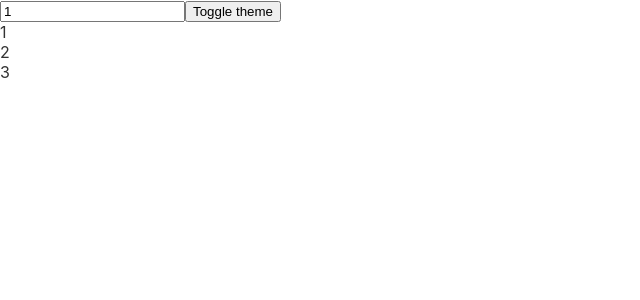
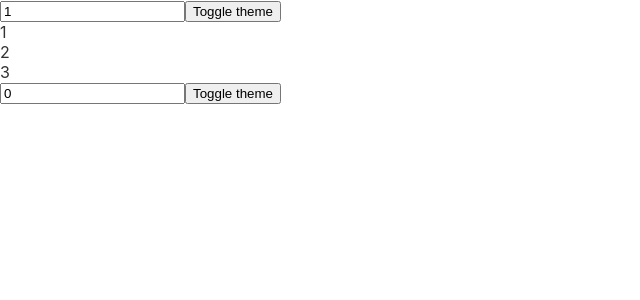
Before and after one commit to kevincastrochavez/callbackmemolearning, a React (Create React App) app: page / in a window 1280 px wide. Shown: the top 300 px of the page, without its empty margins (0-640 px from the left). Built offline with nearby package versions, Linux system fonts and the light colour scheme.

Commit message:
created the memo component to test useMemo hook

```diff
--- a/src/App.js
+++ b/src/App.js
@@ -1,9 +1,12 @@
 import Callback from "./Callback";
+import Memo from "./Memo";
 
 function App() {
   return (
     <>
       <Callback />
+
+      <Memo />
     </>
   );
 }
--- /dev/null
+++ b/src/Memo.js
@@ -0,0 +1,39 @@
+import React, { useState } from "react";
+
+function Memo() {
+  const [number, setNumber] = useState(0);
+  const [dark, setDark] = useState(false);
+
+  const doubleNumber = slowFunction(number);
+
+  const theme = {
+    backgroundColor: dark ? "#333" : "#fff",
+    color: dark ? "#fff" : "#333",
+  };
+
+  return (
+    <div>
+      <input
+        type="number"
+        value={number}
+        onChange={(e) => setNumber(parseInt(e.target.value))}
+      />
+
+      <button onClick={() => setDark((prevDark) => !prevDark)}>
+        Toggle theme
+      </button>
+
+      <div style={theme}></div>
+    </div>
+  );
+}
+
+export default Memo;
+
+function slowFunction(number) {
+  console.log("Slow function being called...");
+
+  for (let index = 0; index < 10; index++) {}
+
+  return number * 2;
+}
```
